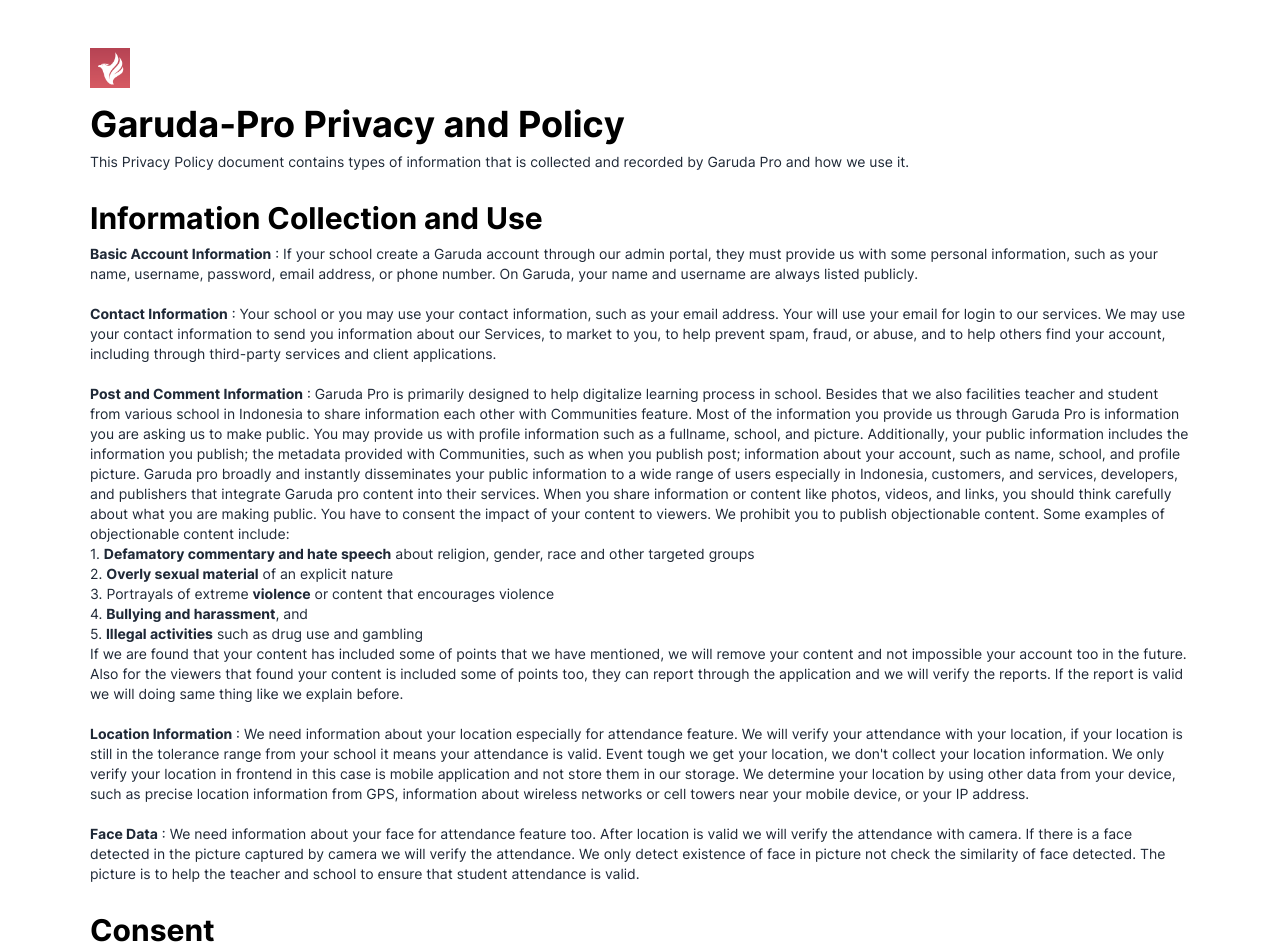
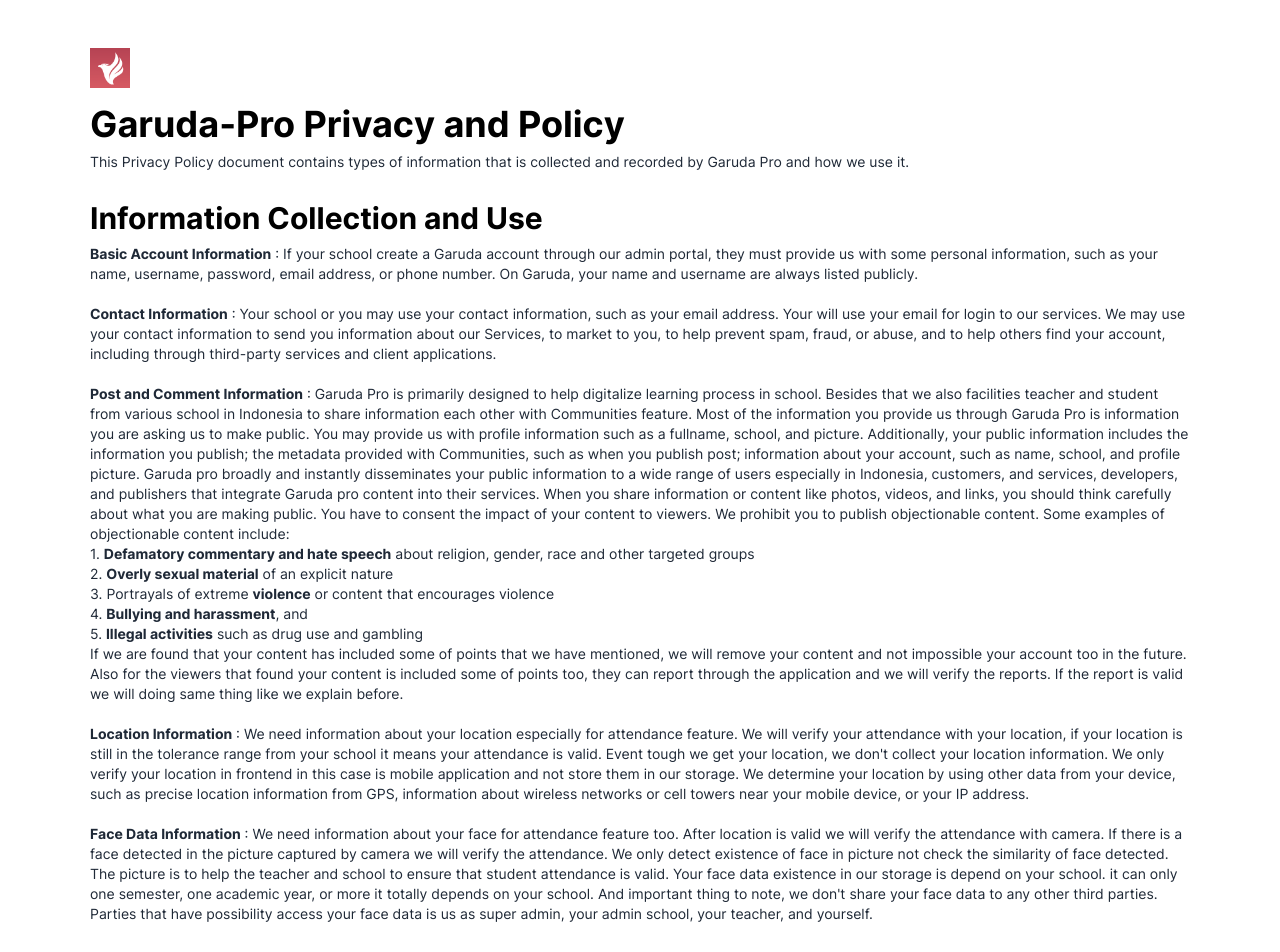
Before and after one commit to cga-tech/garuda-pro-privacy-policy, a Next.js app: page / in a window 1280 px wide. Shown: the top 952 px of the page. Built offline with nearby package versions, Linux system fonts and the light colour scheme.

Commit message:
Add additional face data information explanation

```diff
--- a/src/pages/index.tsx
+++ b/src/pages/index.tsx
@@ -85,13 +85,13 @@
               IP address.
               <br />
               <br />
-              <b>Face Data</b> : We need information about your face for
+              <b>Face Data Information</b> : We need information about your face for
               attendance feature too. After location is valid we will verify the
               attendance with camera. If there is a face detected in the picture
               captured by camera we will verify the attendance. We only detect
               existence of face in picture not check the similarity of face
               detected. The picture is to help the teacher and school to ensure
-              that student attendance is valid.
+              that student attendance is valid. Your face data existence in our storage is depend on your school. it can only one semester, one academic year, or more it totally depends on your school. And important thing to note, we don't share your face data to any other third parties. Parties that have possibility access your face data is us as super admin, your admin school, your teacher, and yourself.
             </p>
             <h2 className='mt-7'>Consent</h2>
             <p className='mt-2 text-sm text-gray-800'>
```
